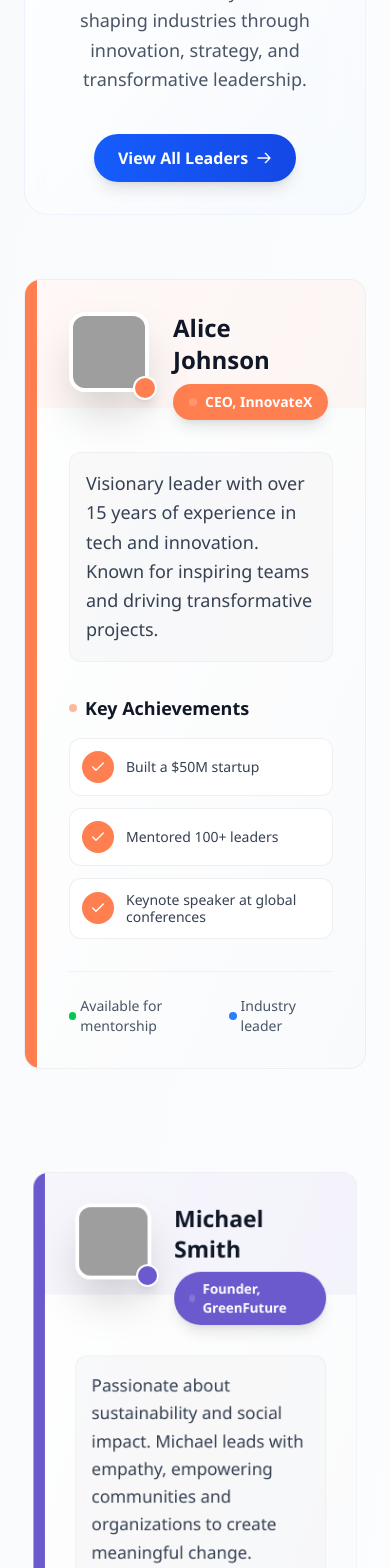
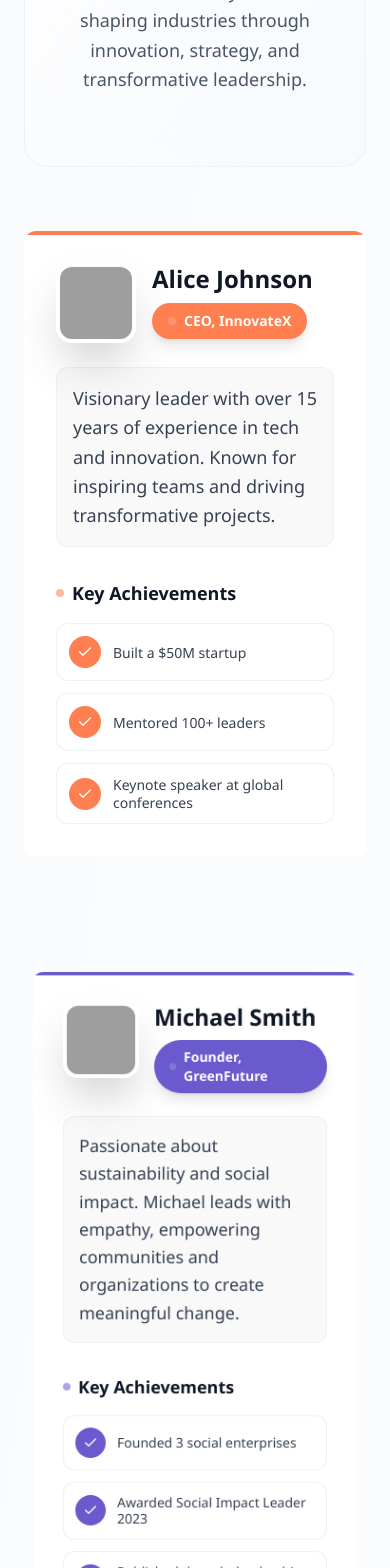
Before and after one commit to Shiv0717/college, a React (Vite) app: page / in a window 390 px wide. Shown: the part 6280-7848 px from the top of the page. Built offline with nearby package versions, Linux system fonts and the light colour scheme; grey boxes are pictures that could not be loaded; a web font is replaced by a local one.

Commit message:
Update project files

```diff
--- a/src/components/Leadership.jsx
+++ b/src/components/Leadership.jsx
@@ -74,7 +74,7 @@ const LeadershipProfiles = () => {
 
       ScrollTrigger.create({
         trigger: currentCard,
-        start: "top top+=150",
+        start: "top top+=190",
         end: () => `+=${currentCard.offsetHeight + 200}`,
         pin: true,
         pinSpacing: false,
@@ -118,7 +118,7 @@ const LeadershipProfiles = () => {
           {/* Left Sidebar */}
           <div className="lg:w-2/5 mb-16 lg:mb-0">
             <div className="sticky top-38">
-              <div className="bg-gradient-to-br from-white to-blue-50/30 rounded-3xl p-8 lg:p-10 border border-blue-100/50 backdrop-blur-sm">
+              <div className="bg-gradient-to-br from-white to-blue-50/30 rounded-3xl p-8 lg:p-10  border border-blue-100/50 backdrop-blur-sm">
                 {/* Header Section */}
                 <div className="text-center mb-10">
                   <div className="inline-flex items-center gap-2 bg-gradient-to-r from-blue-500 to-blue-600 text-white px-5 py-3 rounded-full text-sm font-semibold mb-6 shadow-lg">
@@ -175,24 +175,7 @@ const LeadershipProfiles = () => {
                     </div>
 
                     {/* Quick Stats */}
-                    <div className="grid grid-cols-2 gap-3 mb-6">
-                      <div className="text-center p-3 bg-blue-50/50 rounded-lg border border-blue-200/30">
-                        <div className="text-sm font-semibold text-blue-800">
-                          Experience
-                        </div>
-                        <div className="text-lg font-bold text-gray-900">
-                          15+ Years
-                        </div>
-                      </div>
-                      <div className="text-center p-3 bg-green-50/50 rounded-lg border border-green-200/30">
-                        <div className="text-sm font-semibold text-green-800">
-                          Achievements
-                        </div>
-                        <div className="text-lg font-bold text-gray-900">
-                          25+
-                        </div>
-                      </div>
-                    </div>
+
 
                     {/* Highlighted Achievement */}
                     <div className="bg-gradient-to-r from-gray-50 to-blue-50/30 rounded-xl p-4 border border-gray-200/40">
@@ -210,65 +193,32 @@ const LeadershipProfiles = () => {
                       </p>
                     </div>
 
-                    {/* Scroll Indicator */}
-                    <div className="mt-6 flex items-center justify-center">
-                      <div className="flex items-center gap-2 text-xs text-gray-500">
-                        <div className="w-2 h-2 bg-blue-500 rounded-full animate-bounce"></div>
-                        Scroll to explore more leaders
-                      </div>
-                    </div>
+
+
                   </div>
                 )}
 
-                {/* Footer CTA */}
-                <div className="mt-8 text-center">
-                  <button className="inline-flex items-center gap-2 bg-gradient-to-r from-blue-600 to-blue-700 text-white px-6 py-3 rounded-full font-semibold hover:from-blue-700 hover:to-blue-800 transition-all duration-300 shadow-lg hover:shadow-xl">
-                    View All Leaders
-                    <svg
-                      className="w-4 h-4"
-                      fill="none"
-                      stroke="currentColor"
-                      viewBox="0 0 24 24"
-                    >
-                      <path
-                        strokeLinecap="round"
-                        strokeLinejoin="round"
-                        strokeWidth="2"
-                        d="M14 5l7 7m0 0l-7 7m7-7H3"
-                      />
-                    </svg>
-                  </button>
-                </div>
+
               </div>
             </div>
           </div>
 
           {/* Cards */}
-          <div className="lg:w-3/5 lg:pl-16 space-y-8 relative">
+          <div className="lg:w-3/5 lg:pl-16 space-y-12 relative">
             {leaders.map((leader, index) => (
               <div
                 key={leader.id}
                 ref={(el) => (cardsRef.current[index] = el)}
-                className="group bg-gradient-to-br from-white to-gray-50 rounded-2xl relative overflow-hidden border border-gray-200/60 hover:border-gray-300/80 transition-all duration-500 "
+                className="group bg-white rounded-xl relative overflow-hidden border-l-0 transition-shadow duration-300"
                 style={{ willChange: "transform, opacity" }}
               >
-                {/* Color Accent Bar */}
                 <div
-                  className="absolute top-0 left-0 w-3 h-full"
+                  className="absolute top-0 left-0 w-full h-1"
                   style={{ backgroundColor: leader.color }}
                 ></div>
 
-                {/* Header Gradient */}
-                <div
-                  className="absolute top-0 left-3 right-0 h-32 opacity-5"
-                  style={{ backgroundColor: leader.color }}
-                ></div>
-
-                <div className="p-8 ml-3 relative z-10">
-                  {/* Header Section */}
-                  <div className="flex items-start gap-6 mb-8">
-                    {/* Profile Image */}
-                    <div className="relative flex-shrink-0">
+                <div className="p-8">
+                  <div className="flex items-start mb-6 space-x-4">
                     <div className="w-20 h-20 rounded-2xl overflow-hidden border-4 border-white shadow-2xl">
                       <img
                         src={leader.image}
@@ -277,13 +227,7 @@ const LeadershipProfiles = () => {
                       />
                     </div>
                     {/* Status Indicator */}
-                      <div
-                        className="absolute -bottom-2 -right-2 w-6 h-6 rounded-full border-2 border-white shadow-lg"
-                        style={{ backgroundColor: leader.color }}
-                      ></div>
-                    </div>
 
-                    {/* Name and Role */}
                     <div className="flex-1">
                       <h3 className="text-2xl lg:text-3xl font-bold text-gray-900 mb-2 font-merriweather group-hover:text-gray-800 transition-colors">
                         {leader.name}
@@ -298,14 +242,12 @@ const LeadershipProfiles = () => {
                     </div>
                   </div>
 
-                  {/* Bio Section */}
                   <div className="mb-8">
                     <p className="text-gray-700 leading-relaxed text-lg font-lato bg-gray-100/50 p-4 rounded-xl border border-gray-200/50">
                       {leader.bio}
                     </p>
                   </div>
 
-                  {/* Achievements Grid */}
                   <div className="space-y-3">
                     <h4 className="font-semibold text-gray-900 text-lg flex items-center gap-2 mb-4 font-merriweather">
                       <div
@@ -337,29 +279,7 @@ const LeadershipProfiles = () => {
                       ))}
                     </div>
                   </div>
-
-                  {/* Footer Stats */}
-                  <div className="mt-8 pt-6 border-t border-gray-200/50">
-                    <div className="flex items-center justify-between text-sm text-gray-600 font-lato">
-                      <span className="flex items-center gap-1">
-                        <div className="w-2 h-2 bg-green-500 rounded-full"></div>
-                        Available for mentorship
-                      </span>
-                      <span className="flex items-center gap-1">
-                        <div className="w-2 h-2 bg-blue-500 rounded-full"></div>
-                        Industry leader
-                      </span>
                 </div>
-                  </div>
-                </div>
-
-                {/* Hover Effects */}
-                <div
-                  className="absolute inset-0 opacity-0 group-hover:opacity-100 transition-opacity duration-500 pointer-events-none"
-                  style={{
-                    background: `linear-gradient(135deg, ${leader.color}03, transparent)`,
-                  }}
-                ></div>
               </div>
             ))}
           </div>
```
Also changed, not shown: src/components/Footer.jsx (+12 -12 lines). Lines whose indentation alone changed are shown as unchanged.
